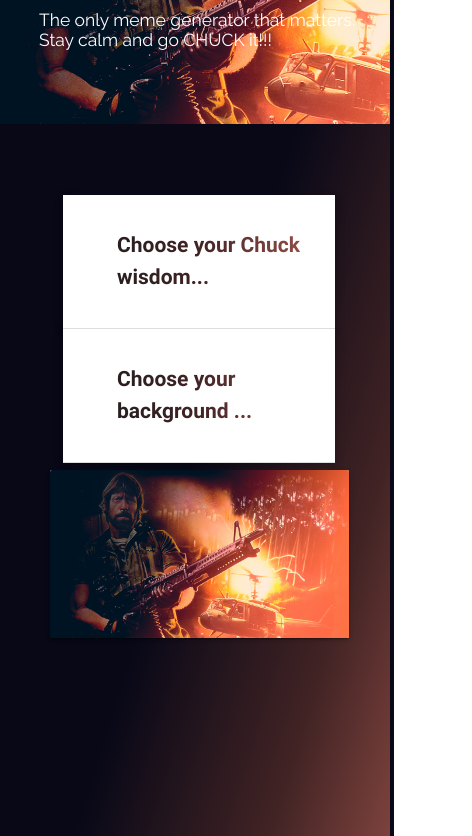
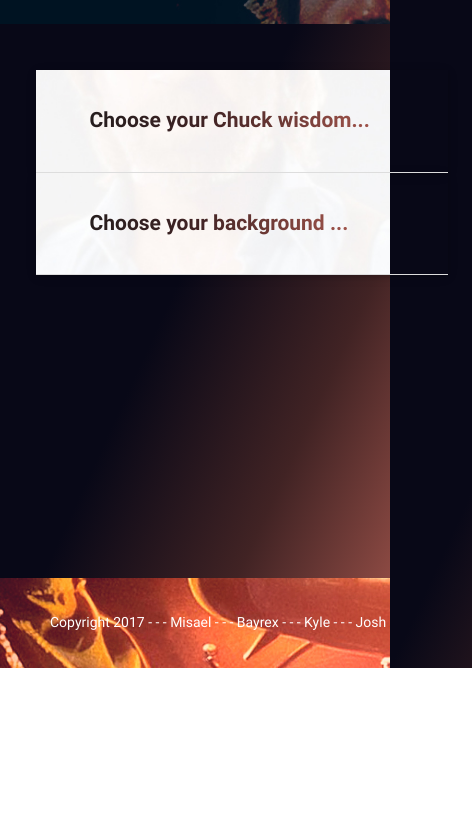
Before and after one commit to mrivera0709/ChuckIt.com, a plain HTML site: page index.html in a window 390 px wide. Shown: the part 176-1012 px from the top of the page, 472 px wide, since content can reach past the window. After the commit the page ends 844 px from the top, so only its background shows below. Drawn offline with nearby package versions, Linux system fonts and the light colour scheme; a web font is replaced by a local one.

Commit message:
added media queries and accordian images

```diff
--- a/assets/css/style.css
+++ b/assets/css/style.css
@@ -42,6 +42,7 @@ h1
 #description
 	{
 	padding-left:10%;
+	padding-right:10%;
 	color:white;
 	font-family: 'Raleway', sans-serif;
 	font-size:1.25em;
@@ -52,13 +53,14 @@ h1
 	padding:0px !important;
 	margin:0px !important;
 	height:100%;
-	min-height:800px !important;
+
 
 	}
 
-img
+#image
 	{
 	max-height:640px !important;
+
 	}
 
 .left
@@ -74,10 +76,8 @@ img
 
 .collapsible
 	{
-
-	margin: 0 10%;
-	margin-top:50px;
-	min-width:320px;
+	margin: 50px 10%;
+	min-width:460px;
 	}
 
 .accordianHeader
@@ -90,9 +90,22 @@ img
 	padding-left:40px;
 	}
 
+.collapsible-header
+	{
+	background-image: url("../images/chuck3.jpg");
+	background-attachment: fixed;
+	background-position: top;
+	background-repeat: no-repeat;
+	background-size: cover;
+	}
+
 .collapsible-body
 	{
-	background-color:#eee;
+		background-image: url("../images/chuck4.jpg");
+		background-attachment: fixed;
+		background-position: top;
+		background-repeat: no-repeat;
+		background-size: cover;
 	}
 
 #jokeBox
@@ -143,3 +156,70 @@ img
 	{
 	color:white;
 	}
+
+	@media only screen and (max-width: 600px)
+	{
+		h1
+			{
+			font-size:4em;
+			}
+
+		.collapsible
+			{
+			margin: 25px 5%;
+			width:90%;
+			}
+
+		#description
+			{
+			padding-left:10%;
+			padding-right:10%;
+			font-size:1em;
+			line-height:150%;
+			}
+
+		.header
+			{
+			padding-top:25px;
+			height: 200px;
+			}
+
+		.page-footer
+			{
+			padding-left:50px;
+			height: 90px;
+
+	}
+
+
+@media only screen and (max-width: 525px)
+	{
+		.collapsible
+			{
+			margin: 25px 2.5%;
+			width:95%;
+			}
+
+		#description
+			{
+			padding-left:7.5%;
+			padding-right:7.5%;
+			}
+
+	}
+
+	@media only screen and (max-width: 480px)
+	{
+		.collapsible
+			{
+			margin: 25px 2.5%;
+			width:95%;
+			}
+
+		#description
+			{
+			padding-left:7.5%;
+			padding-right:7.5%;
+			}
+
+	}
--- a/index.html
+++ b/index.html
@@ -125,7 +125,7 @@
 
 <!-- IMAGE FILE AND TITLE-->
 												<div class="card-image">
-													<img id=image class=materialboxed src="assets/images/chuck1.jpg">
+													<img id=image class=materialboxed src="assets/images/640.jpg">
 													<!-- <span class="card-title"> Card Title </span> -->
 
 <!-- NEXT IMAGE -->
@@ -180,7 +180,7 @@
 
 <!-- MEME FILE AND TITLE -->
 										<div class="card-image">
-											<img id=meme class=materialboxed src="assets/images/chuck1.jpg">
+											<img id=meme class=materialboxed src="">
 											<!-- <span class="card-title">Card Title</span>	-->
 										</div>
 
```
Also changed, not shown: assets/images/640.jpg (added), assets/images/chuck3.jpg (added), assets/images/chuck4.jpg (added).
